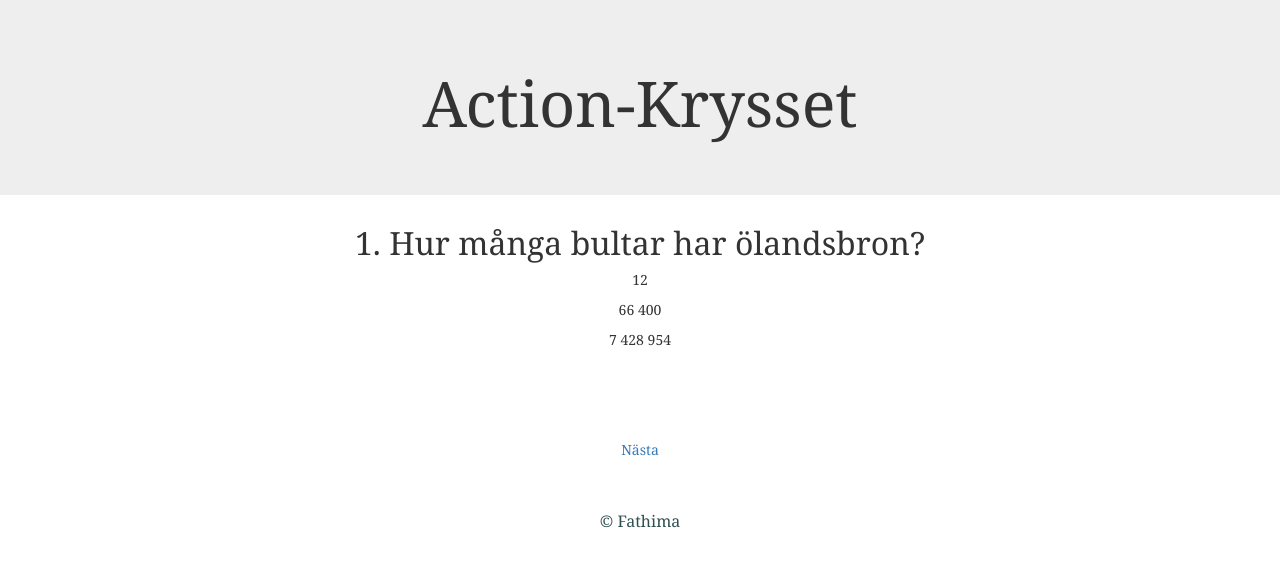
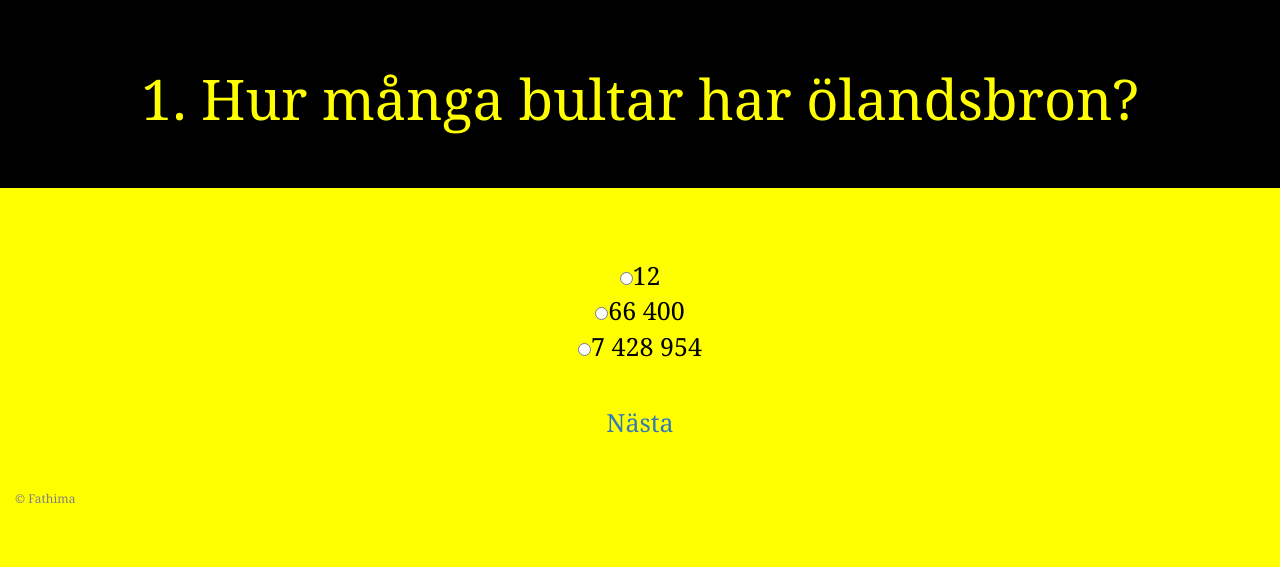
Before and after one commit to FathimaW/quizproject, a Django app: page /quiz/1/question/1/ in a window 1280 px wide. Shown: the top 567 px of the page. Run offline with Django 3.2, Linux system fonts and the light colour scheme; some libraries are stand-ins or nearby versions.

Commit message:
Css ändringar

```diff
--- a/quiz/templates/question.html
+++ b/quiz/templates/question.html
@@ -13,18 +13,19 @@
 		</script>
 		<script src="js/bootstrap.min.js"></script>
 		<section class="jumbotron">
-    		<div class="container">
+    		<div class="container-fluid">
       			<div class="row text-center">
-        			<h1>Action-Krysset</h1>
+        			<h2>{{ question_number }}. {{ question }}</h2>
       			</div>
     		</div>
   		</section>
-		<h1>{{ question_number }}. {{ question }}</h1>
-		<p>{{ answer1 }}</p>
-		<p>{{ answer2 }}</p>
-		<p>{{ answer3 }}</p>
 		<br />
 		<br />
+		<form>
+			<input type="radio" class="question-answers">{{ answer1 }}</input><br />
+			<input type="radio" class="question-answers">{{ answer2 }}</input><br />
+			<input type="radio" class="question-answers">{{ answer3 }}</input>
+		</form>
 		<br />
 		<br />
 		<p><a href="{% url 'completed_page' quiz_number %}">
@@ -32,6 +33,6 @@
 		</a></p>
 		<br />
 		<br />
-		<p id = "footer">&copy; Fathima</p>
+		<p id ="footer" class="col-sm-4">&copy; Fathima</p>
 	</body>
 </html>
--- a/static/style.css
+++ b/static/style.css
@@ -2,22 +2,83 @@ body {
 	font-family: Georgia, serif;
 	height: 100%;
 	margin: 0;
-	text-align: center;
 	width: 100%;
+	background-color: #FFFF00;
 }
 
-h1 {
-	font-size: 32px;
-}
 
 h2 {
-	color: DarkSlateGray;
+	color: #FFFF00;
 	font-size: 56px;
 }
 
-
+p {
+	color: #FFFF00;
+	font-size: 25px;
+	text-align: center;
+}
 
 #footer {
+	color: Grey;
+	font-size: 12px;
+	text-align: left;
+
+}
+
+.questionsize {
+	font-size: 30px;
 	color: DarkSlateGray;
-	font-size: 16px;
+	text-align: center;
 }
+
+.startpage-paragraph {
+	font-size: 20px;
+	text-align: center;
+}
+
+.completed-text {
+	color: #FFFF00;
+	font-size: 40px;
+	text-align: center;
+}
+
+.quiz-header {
+	color: #000000;
+	font-size: 25px;
+	text-align: center;
+}
+
+.quiz-list {
+	font-size: 25px;
+	text-align: center;
+}
+
+.question-header {
+	color: #000000;
+	font-size: 25px;
+	text-align: center;
+}
+
+.jumbotron {
+  display: flex;
+  background-color: #000000;
+  align-items: center;
+  background-size: cover;
+  color: #FFFF00;
+  height: 100%;
+  width: 100%;
+  text-shadow: 0.25px 0.25px 0.25px #000000;
+}
+
+.question-answers {
+	color: #000000;
+	font-size: 25px;
+	text-align: center;
+}
+
+form {
+	color: #000000;
+	font-size: 25px;
+	text-align: center;
+	margin-bottom: 10;
+}
```
Also changed, not shown: quiz/templates/completed.html (+5 -8 lines), quiz/templates/quiz.html (+8 -4 lines), quiz/templates/startpage.html (+4 -4 lines).
